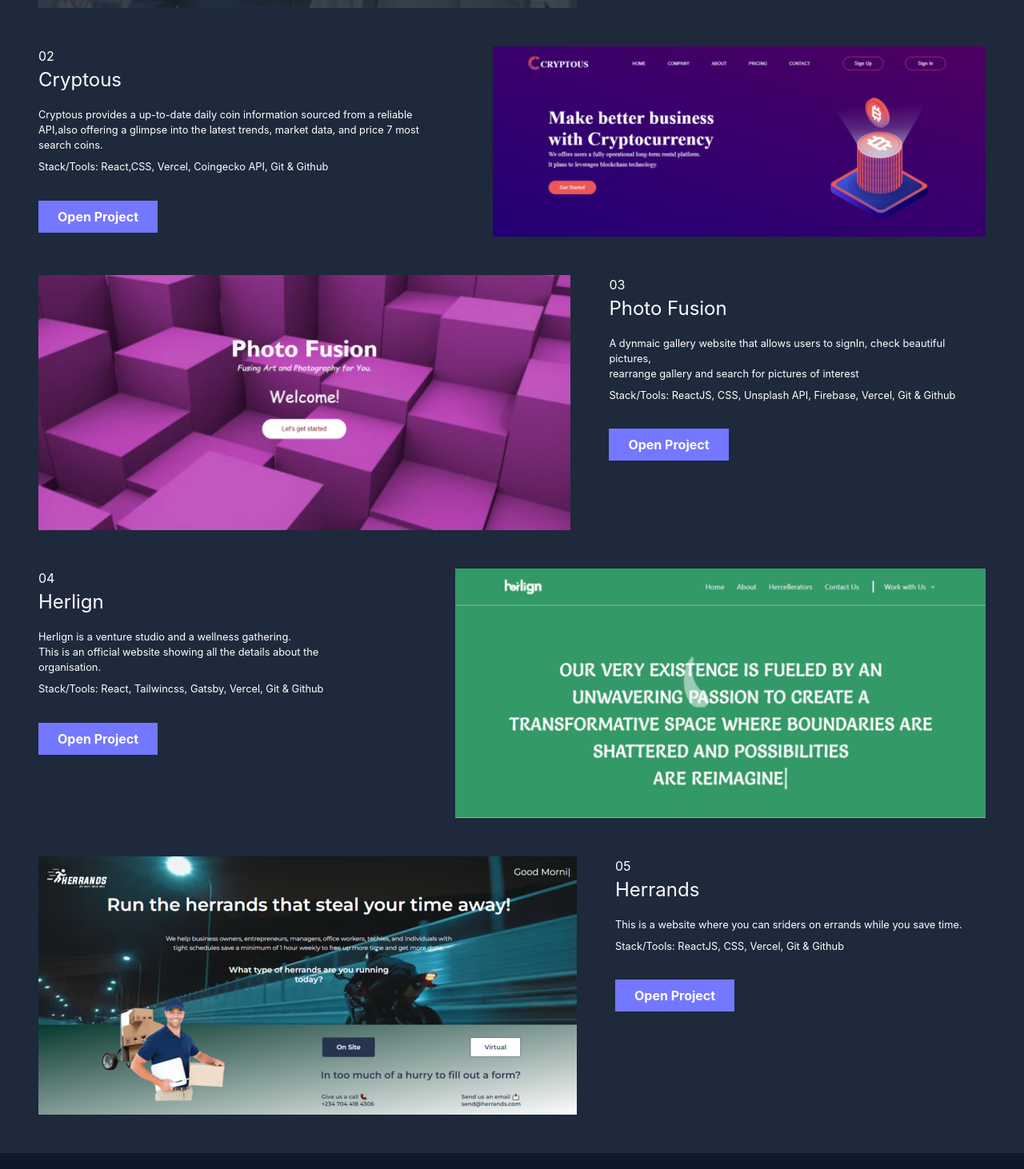
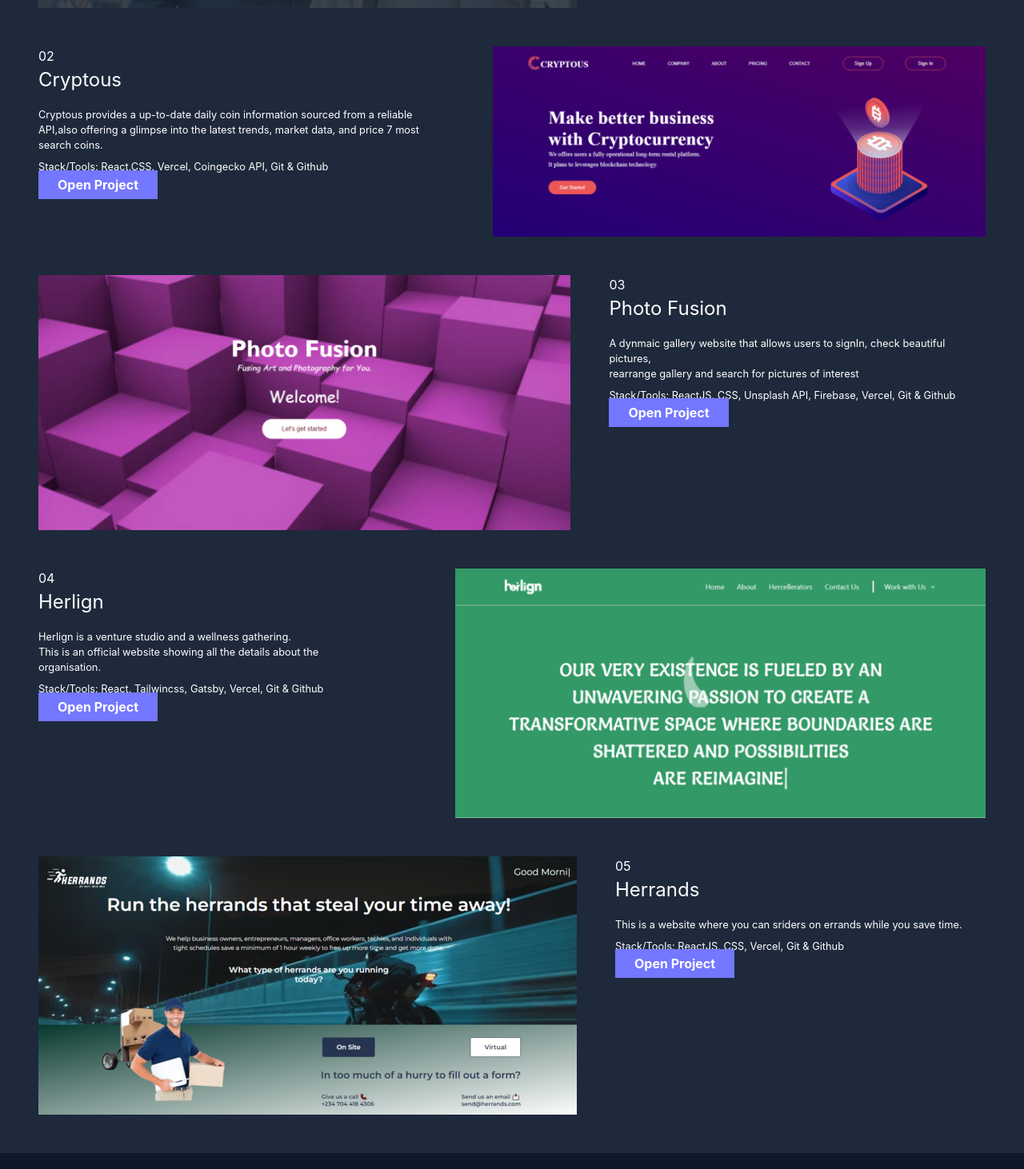
Before and after one commit to jummie-jk/Uptick-Talent-Fellowship, a React (Create React App) app: page / in a window 1280 px wide. Shown: the part 1844-3306 px from the top of the page at 80% size. Built offline with nearby package versions, Linux system fonts and the light colour scheme.

Commit message:
Update: Added links to projects

```diff
--- a/src/components/Projects.js
+++ b/src/components/Projects.js
@@ -42,11 +42,19 @@
                         <p className="text-[0.8rem] pb-2">Cryptous provides a up-to-date daily coin information sourced from a reliable<br></br> API,also offering a glimpse into the latest trends, market data, and price 7 most search coins.</p>
                         <p className="text-[0.8rem]">Stack/Tools: React,CSS, Vercel, Coingecko API, Git & Github</p>
                         <div>
-                        <Button
+                        <a
+                            href="https://crypto-website-six.vercel.app/"
+                            target="_blank"
+                            rel="noopener noreferrer"
+                            className="bg-lightb hover:bg-blue-700 text-white mt-8 font-bold py-2 px-6 font-inter"
+                            >
+                            Open Project
+                        </a>
+                        {/* <Button
                             className="bg-lightb hover:bg-blue-700 text-white mt-8 font-bold py-2 px-6 font-inter"
                             to="/signup">
                             Open Project
-                            </Button>
+                            </Button> */}
                         </div>
                     </div>
                     <div className="pl-14">
@@ -63,11 +71,19 @@
                         <p className="text-[0.8rem] pb-2">A dynmaic gallery website that allows users to signIn, check beautiful pictures,<br></br> rearrange gallery and search for pictures of interest </p>
                         <p className="text-[0.8rem]">Stack/Tools: ReactJS, CSS, Unsplash API, Firebase, Vercel, Git & Github</p>
                         <div>
-                        <Button
+                        <a
+                            href="https://photo-gallery-n.vercel.app/"
+                            target="_blank"
+                            rel="noopener noreferrer"
+                            className="bg-lightb hover:bg-blue-700 text-white mt-8 font-bold py-2 px-6 font-inter"
+                            >
+                            Open Project
+                        </a>
+                        {/* <Button
                             className="bg-lightb hover:bg-blue-700 text-white mt-8 font-bold py-2 px-6 font-inter"
                             to="/signup">
                             Open Project
-                            </Button>
+                            </Button> */}
                         </div>
                     </div>
                 </div>
@@ -78,11 +94,19 @@
                         <p className="text-[0.8rem] pb-2">Herlign is a venture studio and a wellness gathering.<br></br>This is an official website showing all the details about the organisation.</p>
                         <p className="text-[0.8rem]">Stack/Tools: React, Tailwincss, Gatsby, Vercel, Git & Github</p>
                         <div>
-                        <Button
+                        <a
+                            href="https://herlign.org/"
+                            target="_blank"
+                            rel="noopener noreferrer"
+                            className="bg-lightb hover:bg-blue-700 text-white mt-8 font-bold py-2 px-6 font-inter"
+                            >
+                            Open Project
+                        </a>
+                        {/* <Button
                             className="bg-lightb hover:bg-blue-700 text-white mt-8 font-bold py-2 px-6 font-inter"
                             to="/signup">
                             Open Project
-                            </Button>
+                            </Button> */}
                         </div>
                     </div>
                     <div className="pl-24">
@@ -99,11 +123,19 @@
                         <p className="text-[0.8rem] pb-2">This is a website where you can sriders on errands while you save time.</p>
                         <p className="text-[0.8rem]">Stack/Tools: ReactJS, CSS, Vercel, Git & Github</p>
                         <div>
-                        <Button
+                        <a
+                            href="https://herrands-website.vercel.app/"
+                            target="_blank"
+                            rel="noopener noreferrer"
+                            className="bg-lightb hover:bg-blue-700 text-white mt-8 font-bold py-2 px-6 font-inter"
+                            >
+                            Open Project
+                        </a>
+                        {/* <Button
                             className="bg-lightb hover:bg-blue-700 text-white mt-8 font-bold py-2 px-6 font-inter"
                             to="/signup">
                             Open Project
-                            </Button>
+                         </Button> */}
                         </div>
                     </div>
                 </div>
```
